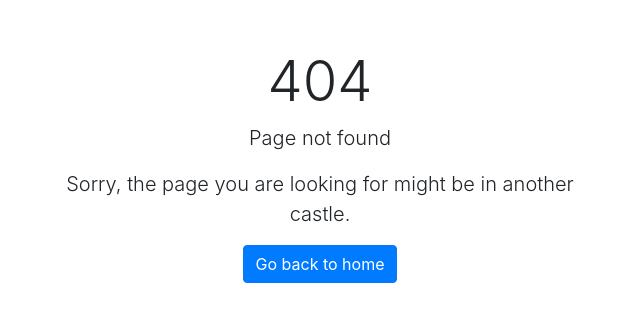
After one commit to berghach/SmartTravel2, a PHP site: page /brief-10/View/NOT-FOUND-PAGE.php in a window 1280 px wide. The commit adds this page. Shown: the top 322 px of the page, without its empty margins (320-960 px from the left). Run offline with PHP 8.4, Linux system fonts and the light colour scheme.

Commit message:
NOT FOUND PAGE.

```diff
--- /dev/null
+++ b/View/NOT-FOUND-PAGE.php
@@ -0,0 +1,27 @@
+<!DOCTYPE html>
+<html lang="en">
+<head>
+    <meta charset="UTF-8">
+    <meta name="viewport" content="width=device-width, initial-scale=1, shrink-to-fit=no">
+    <title>Not Found</title>
+    <link rel="stylesheet" href="https://stackpath.bootstrapcdn.com/bootstrap/4.3.1/css/bootstrap.min.css">
+</head>
+<body>
+
+<div class="container mt-5">
+    <div class="row">
+        <div class="col-md-6 offset-md-3 text-center">
+            <h1 class="display-4">404</h1>
+            <p class="lead">Page not found</p>
+            <p class="lead">Sorry, the page you are looking for might be in another castle.</p>
+            <a href="index.php" class="btn btn-primary">Go back to home</a>
+        </div>
+    </div>
+</div>
+
+<script src="https://code.jquery.com/jquery-3.3.1.slim.min.js"></script>
+<script src="https://cdnjs.cloudflare.com/ajax/libs/popper.js/1.14.7/umd/popper.min.js"></script>
+<script src="https://stackpath.bootstrapcdn.com/bootstrap/4.3.1/js/bootstrap.min.js"></script>
+
+</body>
+</html>
```
Also changed, not shown: Controller/RestetPasswordController.php (+18 -0 lines), View/reset-password-view.php (+0 -12 lines).
